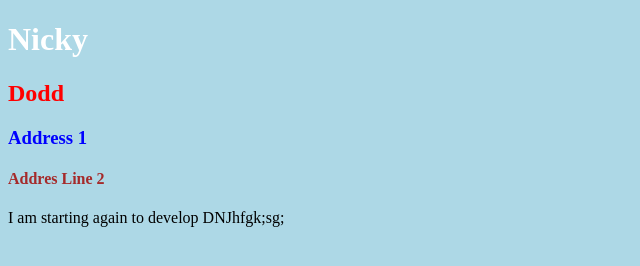
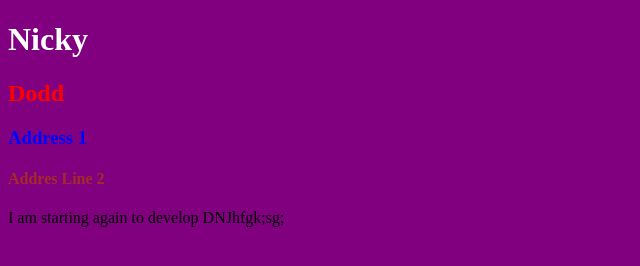
Before and after one commit to NickyDodd/web-solutations, a plain HTML site: page index.html in a window 1280 px wide. Shown: the whole page, without its empty margins (0-640 px from the left). Drawn offline with Linux system fonts and the light colour scheme.

Commit message:
Changed background colotr

```diff
--- a/mycssfile.css
+++ b/mycssfile.css
@@ -1,6 +1,6 @@
 
  body {
-	 background: lightblue;
+	 background: purple;
  }
 
 h1 {
```
